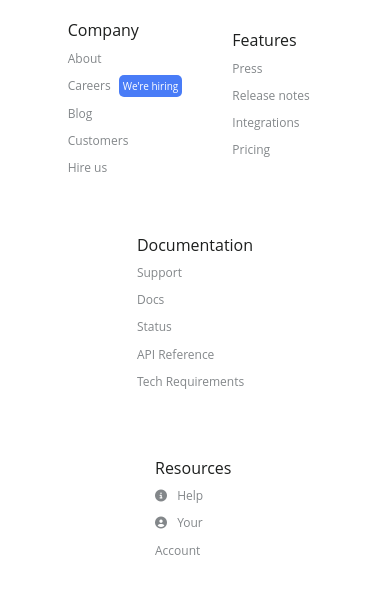
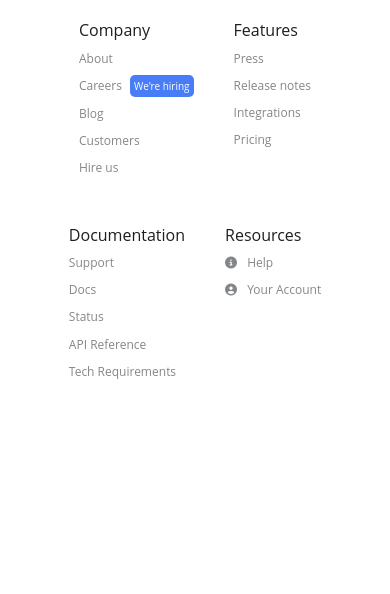
Before and after one commit to bridgecrew-perf6/front-deploy-1, a plain HTML site: page index.html in a window 390 px wide. Shown: the part 9586-10180 px from the top of the page. After the commit the page ends 10041 px from the top, so only its background shows below. Drawn offline with Linux system fonts and the light colour scheme.

Commit message:
fixed footer

```diff
--- a/css/responsive.css
+++ b/css/responsive.css
@@ -81,8 +81,7 @@
   .features-footer,
   .documentation-footer,
   .resources-footer {
-    margin: var(--size-30);
-    flex-basis: 5rem;
+    margin: var(--size-20);
   }
 
   .video-container {
--- a/css/styles.css
+++ b/css/styles.css
@@ -684,7 +684,7 @@ footer h5 {
 }
 
 .options-container {
-  margin: 0px var(--size-20);
+  margin: 10px var(--size-20);
   line-height: 1.7rem;
 }
 
```
